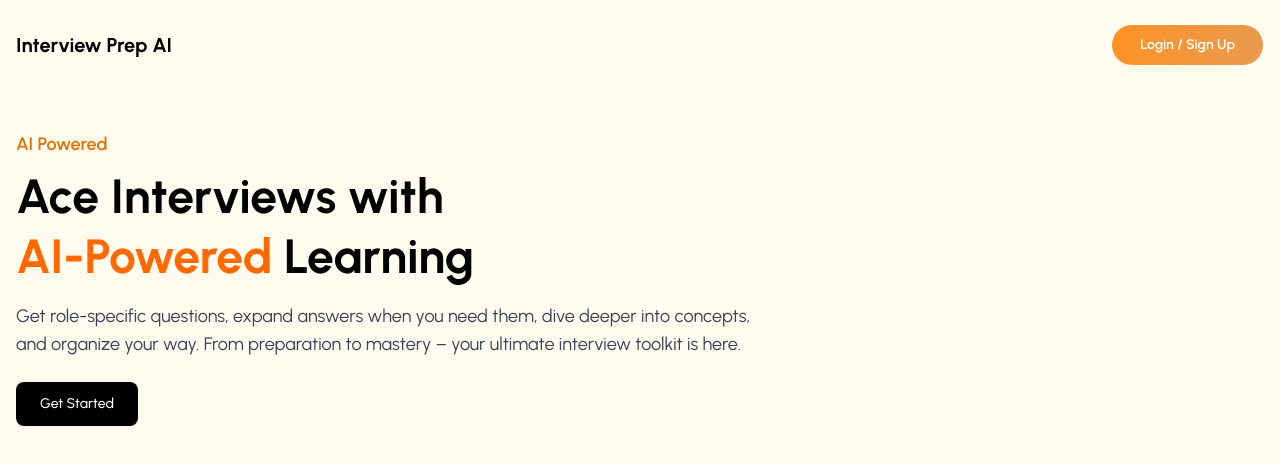
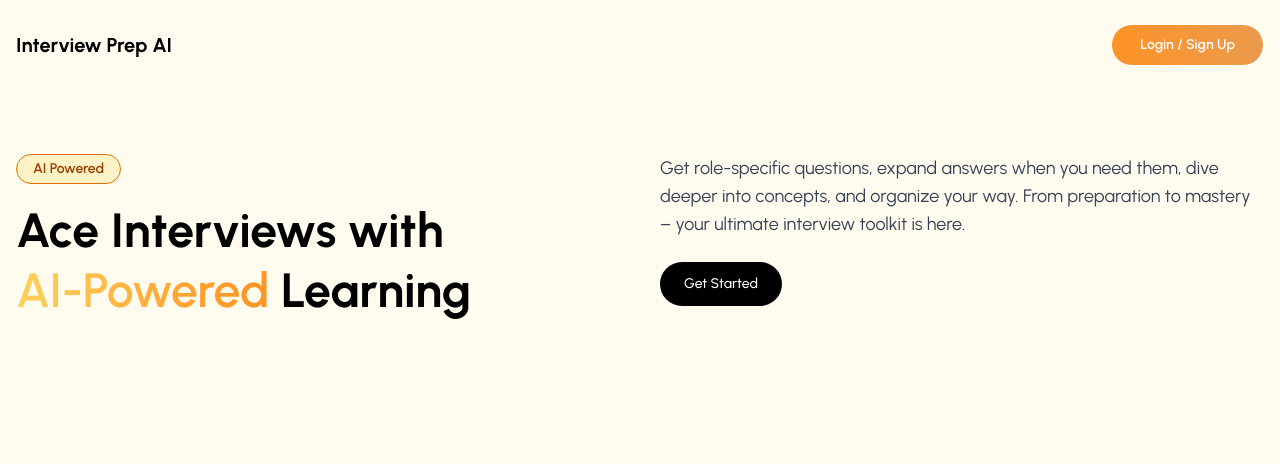
Before and after one commit to attiqrehman-ar/INTERVIEW-PREP-AI, a React (Vite) app in the folder frontend/interview-prep-ai/: page / in a window 1280 px wide. Shown: the top 464 px of the page. Built offline with nearby package versions, Linux system fonts and the light colour scheme.

Commit message:
add styling and make perfect section on landing page

```diff
--- a/frontend/interview-prep-ai/src/pages/LandinPage.jsx
+++ b/frontend/interview-prep-ai/src/pages/LandinPage.jsx
@@ -15,6 +15,7 @@ function LandinPage() {
   };
 
   return (
+    <>
  <div className="relative w-full min-h-screen bg-[#fffcef] overflow-hidden">
   {/* Blurred background shape */}
   <div className="w-[500px] h-[500px] bg-amber-200/20 blur-[65px] absolute top-0 left-0 -z-10" />
@@ -22,7 +23,7 @@ function LandinPage() {
   {/* Page Container */}
   <div className="container mx-auto px-4 pt-6 pb-[200px] z-10">
     {/* Header */}
-        <header className="flex justify-between items-center mb-16">
+    <header className="flex justify-between items-center mb-22">
       <div className="text-xl font-bold text-black">Interview Prep AI</div>
       <button
         className="bg-gradient-to-r from-[#FF9324] to-[#e99a4b] text-sm font-semibold text-white px-7 py-2.5 rounded-full hover:bg-black hover:text-white border border-white transition-colors cursor-pointer"
@@ -32,32 +33,42 @@ function LandinPage() {
       </button>
     </header>
 
-        {/* Hero Section */}
-        <section className="max-w-3xl">
-          <p className="text-lg font-semibold text-amber-600  mb-2">
+    {/* Hero Section: Responsive Flexbox */}
+    <section className="flex flex-col md:flex-row justify-between items-start gap-10">
+      {/* Left Side: Headings */}
+      <div className="w-full md:w-1/2">
+        <p className="inline-block px-4 py-1 text-sm font-semibold text-amber-800 bg-amber-100 border border-amber-600 rounded-full mb-4  ">
           AI Powered
         </p>
 
         <h1 className="text-4xl sm:text-5xl font-bold text-black leading-tight mb-4">
           Ace Interviews with <br />
-            <span className="text-orange-500">AI-Powered</span> Learning
+          <span className="text-transparent bg-clip-text bg-[radial-gradient(circle,_#FF9324_0%,_#FCD760_100%)] bg-[length:200%_200%] animate-text-shine font-semibold">
+            AI-Powered
+          </span>{" "}
+          Learning
         </h1>
+      </div>
 
+      {/* Right Side: Description + CTA */}
+      <div className="w-full md:w-1/2">
         <p className="text-gray-700 text-base sm:text-lg mb-6">
-            Get role-specific questions, expand answers when you need them,
-            dive deeper into concepts, and organize your way. From preparation
-            to mastery – your ultimate interview toolkit is here.
+          Get role-specific questions, expand answers when you need them, dive
+          deeper into concepts, and organize your way. From preparation to
+          mastery – your ultimate interview toolkit is here.
         </p>
-
         <button
-            className="bg-black text-white text-sm font-medium px-6 py-3 rounded-lg hover:bg-orange-500 hover:text-white transition-colors"
+          className="bg-black text-white text-sm font-medium px-6 py-3 rounded-full hover:bg-orange-500 hover:text-white transition-colors"
           onClick={handleCTA}
         >
           Get Started
         </button>
+      </div>
     </section>
   </div>
 </div>
+
+    </>
   );
 }
 
```
Lines whose indentation alone changed are shown as unchanged.
